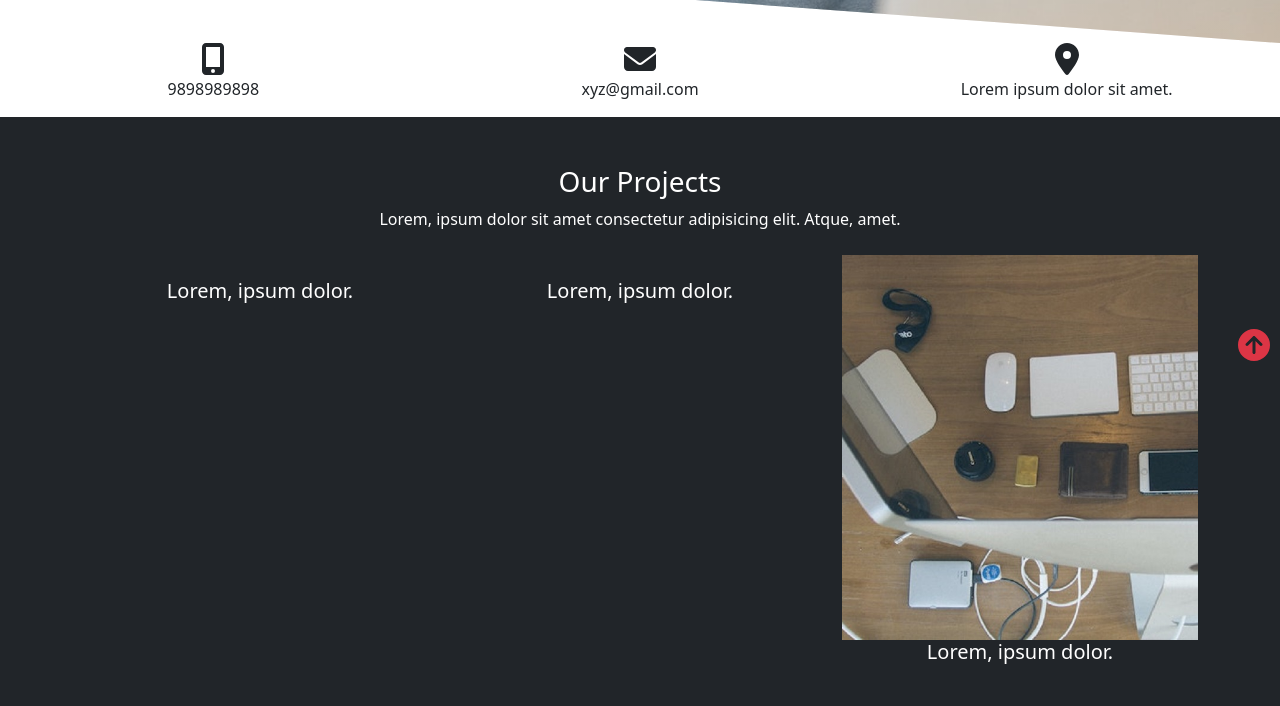
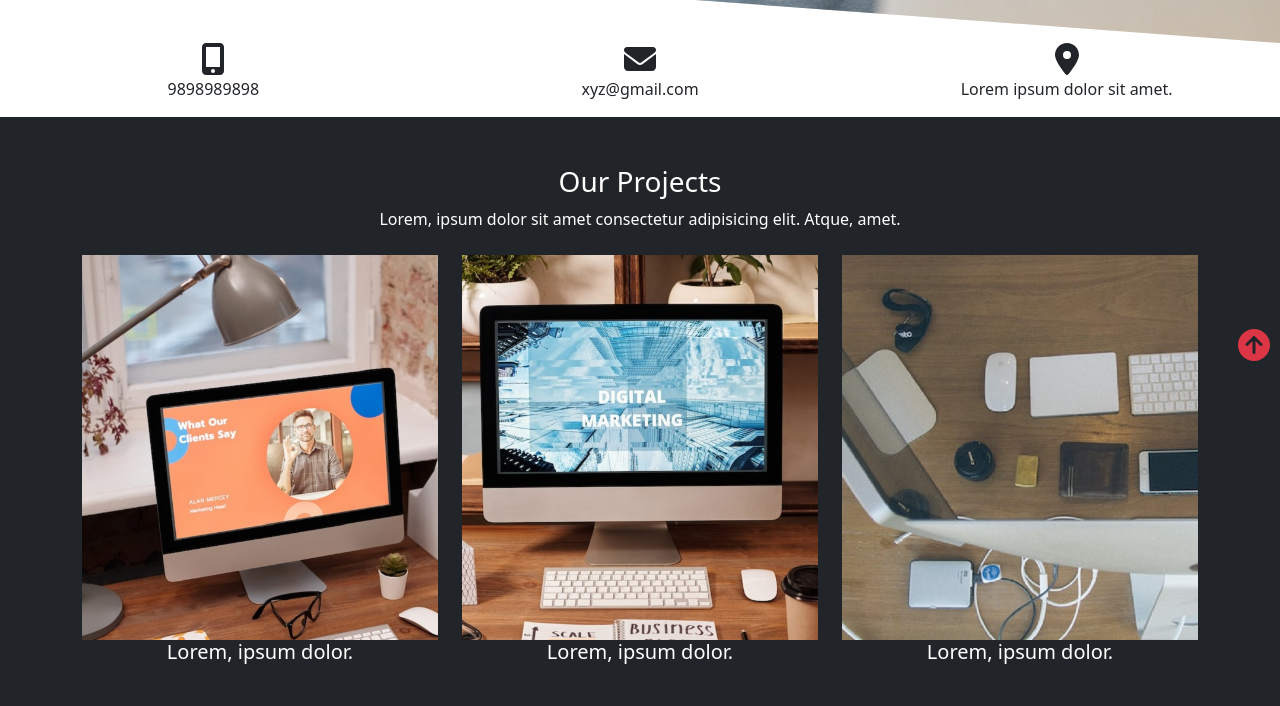
Before and after one commit to Vikashkashayap/Portfolio-Website, a plain HTML site: page index.html in a window 1280 px wide. Shown: the part 427-1133 px from the top of the page. Drawn offline with nearby package versions, Linux system fonts and the light colour scheme; files that its build step writes are made by us from their sources; files whose address does not match are found by name.

Commit message:
Update index.html

```diff
--- a/index.html
+++ b/index.html
@@ -84,7 +84,7 @@
         <div class="col-sm my-2" data-aos="fade-up" data-aos-duration="1000" data-aos-delay="200">
             <div>
               <a href="">
-                <img class="img-fluid" src="resources/proj1.jpg" alt="">
+                <img class="img-fluid" src="proj1.jpg" alt="">
               </a>
             </div>
             <h5>Lorem, ipsum dolor.</h5>
@@ -92,7 +92,7 @@
         <div class="col-sm my-2"  data-aos="fade-up" data-aos-duration="1000" data-aos-delay="500">
           <div>
             <a href="">
-              <img class="img-fluid" src="img/proj2.jpg" alt="">
+              <img class="img-fluid" src="proj2.jpg" alt="">
             </a>
           </div>
           <h5>Lorem, ipsum dolor.</h5>
```
